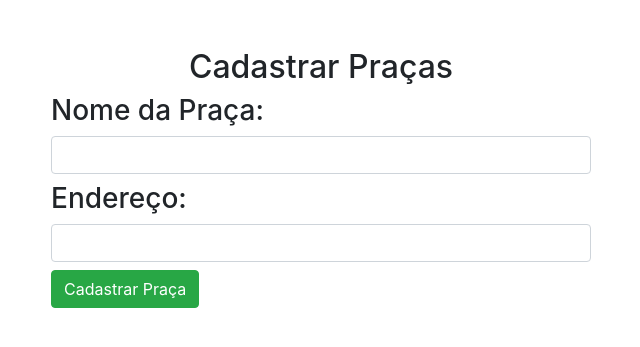
After one commit to proj-int01/app_arborizacao, a Flask app: page /addgrove in a window 1280 px wide. The commit adds this page. Shown: the top 347 px of the page, without its empty margins (319-959 px from the left). Run offline with Flask 2, Linux system fonts and the light colour scheme; some libraries are stand-ins or nearby versions.

Commit message:
start second day

```diff
--- a/app_arbo/__init__.py
+++ b/app_arbo/__init__.py
@@ -13,3 +13,4 @@ db = SQLAlchemy(app)
 bcrypt = Bcrypt(app)
 
 from app_arbo.admin import rotas
+from app_arbo.trees import rotas
--- a/app_arbo/admin/rotas.py
+++ b/app_arbo/admin/rotas.py
@@ -40,6 +40,6 @@ def login():
             flash(f'Olá {form.email.data} Você está logado', 'success')
             return redirect(request.args.get('next')or url_for('admin'))
         else:
-            flash(f'Não foi possível logar no sistema', 'danger')
+            flash(f'Não foi fazer o login no sistema.', 'danger')
 
     return render_template('admin/login.html', form=form, title='Página de Login')
--- a/app_arbo/templates/admin/login.html
+++ b/app_arbo/templates/admin/login.html
@@ -1,15 +1,15 @@
 {% extends 'layouts.html' %}
-
 {% block content %}
 <div class="container"></div>
 {% from "_formhelpers.html" import render_field %}
 <div class="row">
     <div class="col-md-4"></div>
     <div class="col-md-4">
+ <div class="text-center h1 text-success">Página de Login</div>
 
-<div class="text-center h1 text-success">Página de Login</div>
+ {% include '_messages.html' %}
 
-<form method="post" enctype="multipart/form-data">
+ <form method="post" enctype="multipart/form-data">
     <div>
 
             {{ render_field(form.email, class="form-control ") }}
--- /dev/null
+++ b/app_arbo/templates/trees/addfamily.html
@@ -0,0 +1,34 @@
+{% extends "layouts.html" %}
+
+{% block content %}
+
+<div class="container">
+    <div class="row">
+        <div class="col-md-3"></div>
+        <div class="col-md-6">
+            {% include "_messages.html" %}
+            {% if family %}
+            <h2 class="text-center mt-5">Cadastrar Família</h2>
+            <form action="" method="POST">
+                <input type="text" name="family" class="form-control">
+                <input type="submit" value="Cadastrar Família" class="btn btn-success mt-2">
+
+            </form>
+            {% else %}
+            <h2 class="text-center mt-5">Cadastrar Praças</h2>
+            <form action="" method="POST">
+                <h3 class="text-nowrap mt-2">Nome da Praça:</h3>
+                <input type="text" name="grove" class="form-control">
+                <h3 class="text-nowrap mt-2">Endereço:</h3>
+                <input type="text" name="Endereço" class="form-control">
+                <input type="submit" value="Cadastrar Praça" class="btn btn-success mt-2">
+
+            </form>
+            {% endif %}
+        </div>
+
+        <div class="col-md-3"></div>
+    </div>
+</div>
+
+{% endblock content %}
--- /dev/null
+++ b/app_arbo/trees/rotas.py
@@ -0,0 +1,31 @@
+from flask import redirect , render_template, url_for, flash, request
+
+from app_arbo import db, app
+from .models import Family, Grove
+@app.route('/addfamily', methods=['GET', 'POST'])
+def addfamily():
+
+    if request.method == "POST":
+        getfamily = request.form.get('family')
+        family = Family (name=getfamily)
+        db.session.add(family)
+        db.session.commit()
+        flash(f'A family {getfamily} foi cadastrada com sucesso', 'success')
+        return redirect(url_for('addfamily'))
+    return render_template('/trees/addfamily.html', family='family')
+
+
+
+
+
+@app.route('/addgrove', methods=['GET', 'POST'])
+def addgrove():
+
+    if request.method == "POST":
+        getgrove = request.form.get('grove')
+        grove = Grove (name=getgrove)
+        db.session.add(grove)
+        db.session.commit()
+        flash(f'A Praça {getgrove} foi cadastrada com sucesso', 'success')
+        return redirect(url_for('addgrove'))
+    return render_template('/trees/addfamily.html')
```
Also changed, not shown: app_arbo/rotas.py (deleted, +0 -7 lines), app_arbo/templates/admin/registrar.html (+3 -5 lines), app_arbo/trees/models.py (added, +13 -0 lines), app_arbo/database.db, app_arbo/trees/__init__.py (added).
